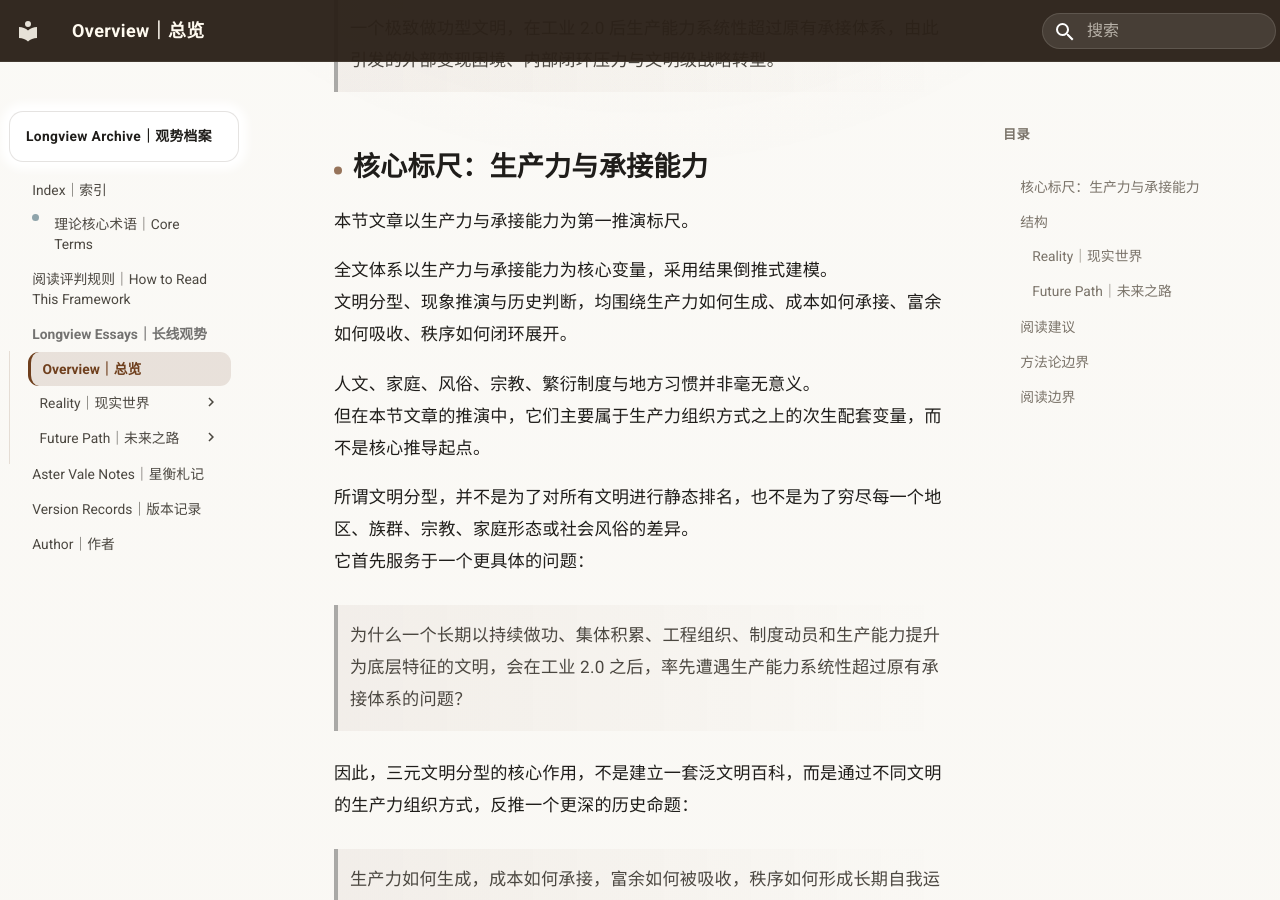
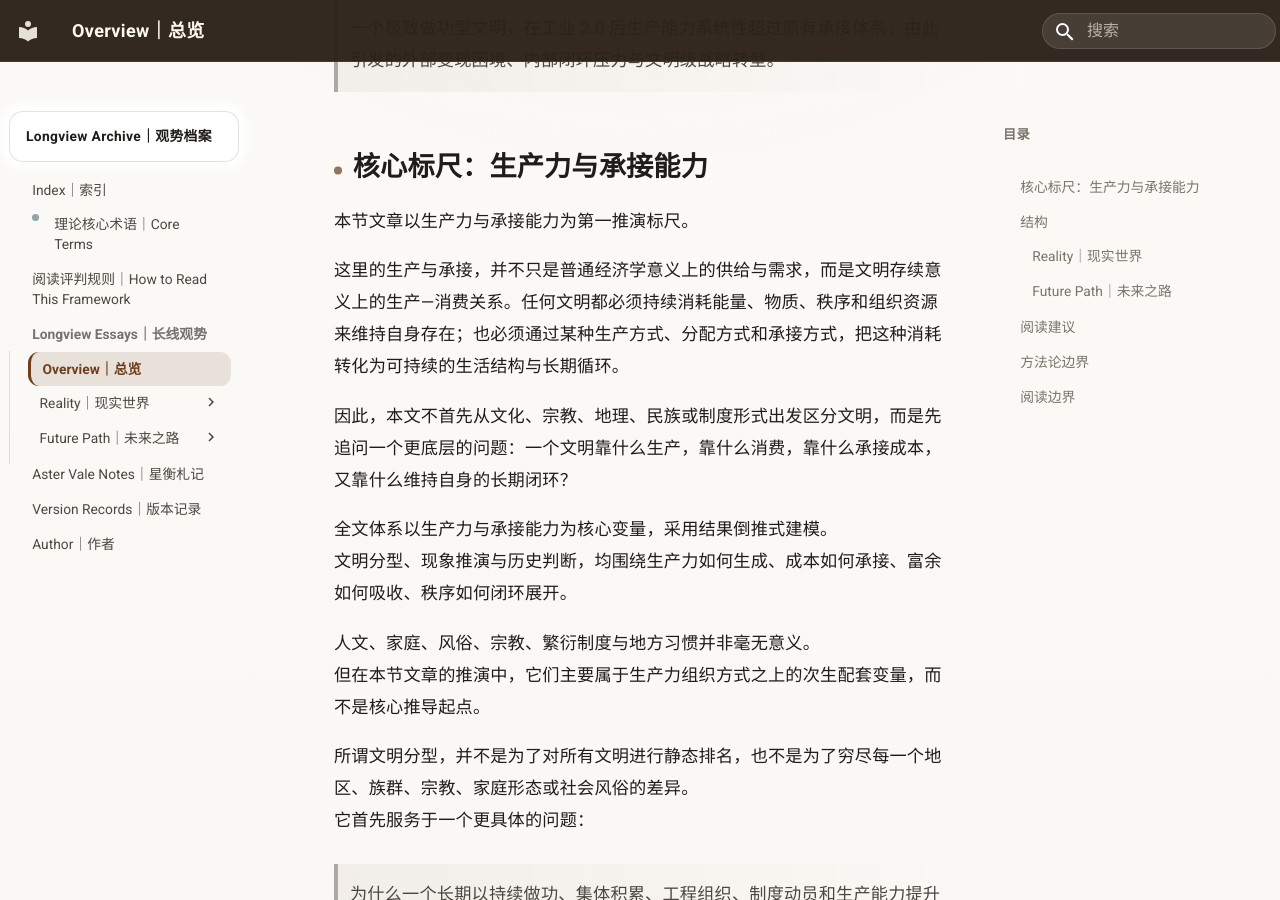
Before and after one commit to guanshi1688/longview-archive, an MkDocs documentation site: the page built from docs/essays/index.md, in a window 1280 px wide and 900 px high, scrolled down 556 px. Built offline with MkDocs 1.6.1 and Material for MkDocs 9.7.7, drawn with Linux system fonts in a browser that asks for light colours.

Commit message:
Update index.md

```diff
--- a/docs/essays/index.md
+++ b/docs/essays/index.md
@@ -12,6 +12,10 @@
 ## 核心标尺：生产力与承接能力
 
 本节文章以生产力与承接能力为第一推演标尺。
+
+这里的生产与承接，并不只是普通经济学意义上的供给与需求，而是文明存续意义上的生产—消费关系。任何文明都必须持续消耗能量、物质、秩序和组织资源来维持自身存在；也必须通过某种生产方式、分配方式和承接方式，把这种消耗转化为可持续的生活结构与长期循环。
+
+因此，本文不首先从文化、宗教、地理、民族或制度形式出发区分文明，而是先追问一个更底层的问题：一个文明靠什么生产，靠什么消费，靠什么承接成本，又靠什么维持自身的长期闭环？
 
 全文体系以生产力与承接能力为核心变量，采用结果倒推式建模。
 文明分型、现象推演与历史判断，均围绕生产力如何生成、成本如何承接、富余如何吸收、秩序如何闭环展开。
```
